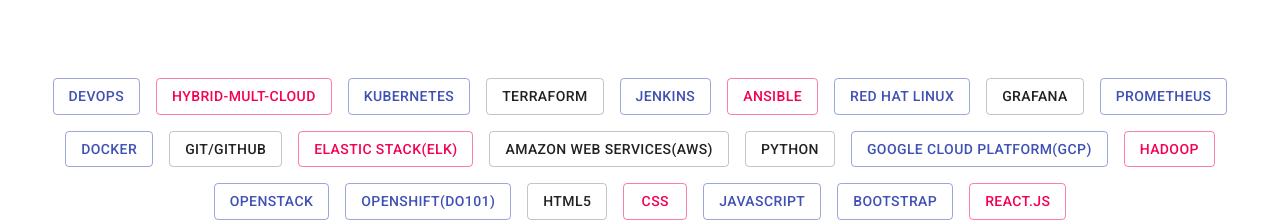
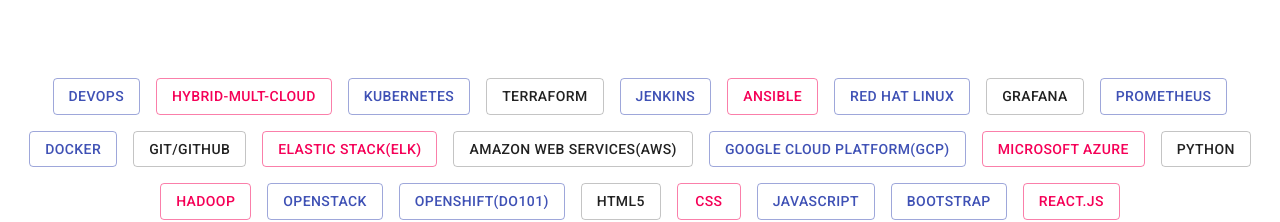
Before and after one commit to rootritesh/rootritesh.github.io, a React (Create React App) app: page / in a window 1280 px wide. Shown: the part 1560-1782 px from the top of the page. Built offline with nearby package versions, Linux system fonts and the light colour scheme.

Commit message:
azure skill added

```diff
--- a/src/projects/pro.js
+++ b/src/projects/pro.js
@@ -427,7 +427,7 @@
                 <Card className={classes.card}>
                   <CardMedia
                     className={classes.cardMedia}
-                    image="https://media-exp1.licdn.com/dms/image/C4E12AQEAhRPrPYdNBg/article-cover_image-shrink_423_752/0/1593592277072?e=1619654400&v=beta&t=GlmmRNGJc2k-NdwUYwzSiJSWF8piN5reGiuGuFVTVGM"
+                    image="https://media-exp1.licdn.com/dms/image/C4E12AQEAhRPrPYdNBg/article-cover_image-shrink_423_752/0/1593592277072?e=1626307200&v=beta&t=j-S7ldrf7OjKO9QD-kArntuEq1ROz0bnl16T3vai75k"
                     title=""
                   />
                   <CardContent className={classes.cardContent}>
--- a/src/skills/Skill.js
+++ b/src/skills/Skill.js
@@ -92,11 +92,14 @@
         <Button className={classes.butmain} variant="outlined" color="">
         Amazon web services(AWS)
         </Button>
+        <Button className={classes.butmain} variant="outlined" color="primary">
+        Google Cloud Platform(GCP)
+        </Button>
+        <Button className={classes.butmain} variant="outlined" color="secondary">
+        Microsoft Azure
+        </Button>
         <Button className={classes.butmain} variant="outlined" color="">
         python
-        </Button>
-        <Button className={classes.butmain} variant="outlined" color="primary">
-        Google Cloud Platform(GCP)
         </Button>
         <Button className={classes.butmain} variant="outlined" color="secondary">
         Hadoop
```
